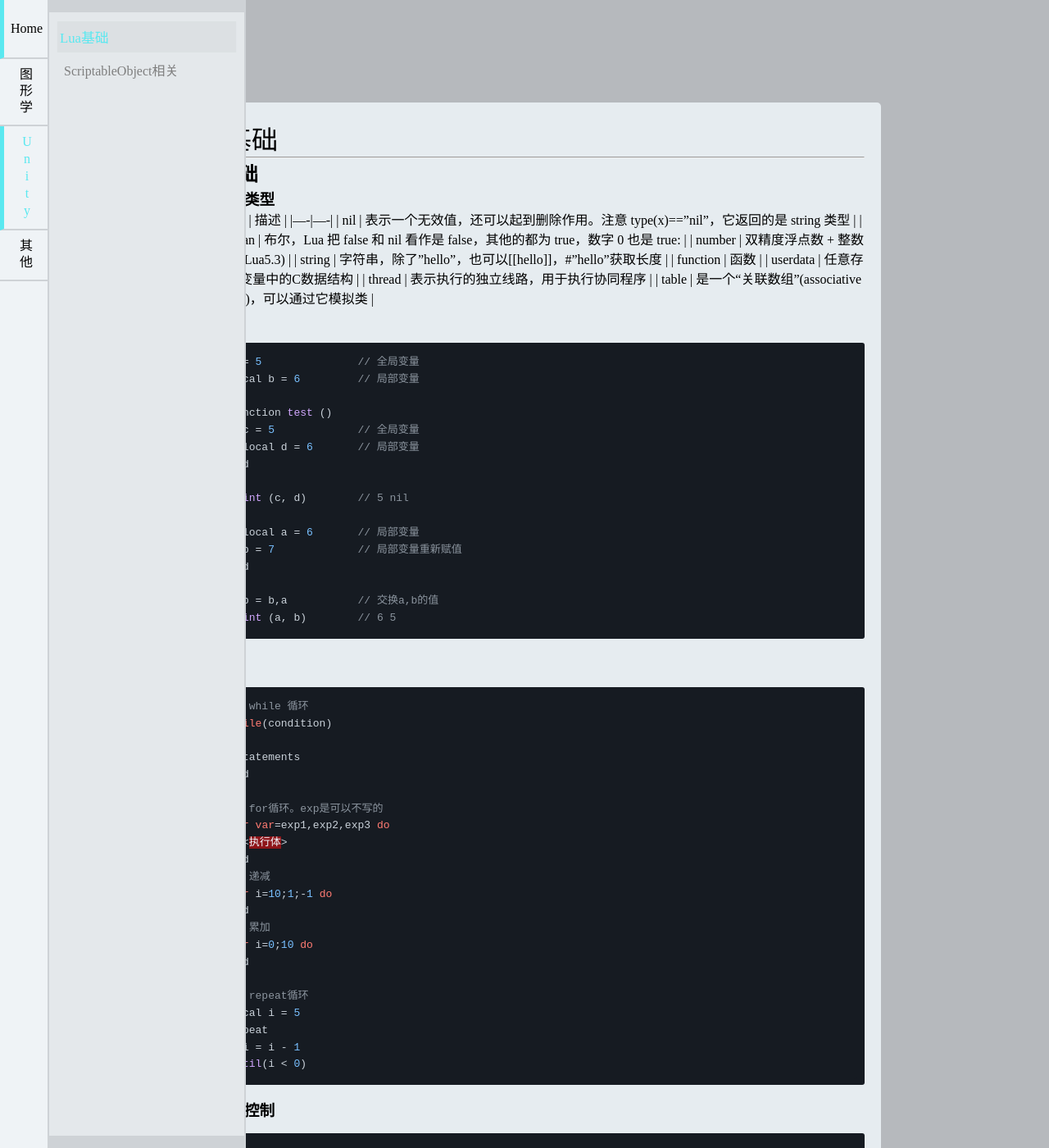
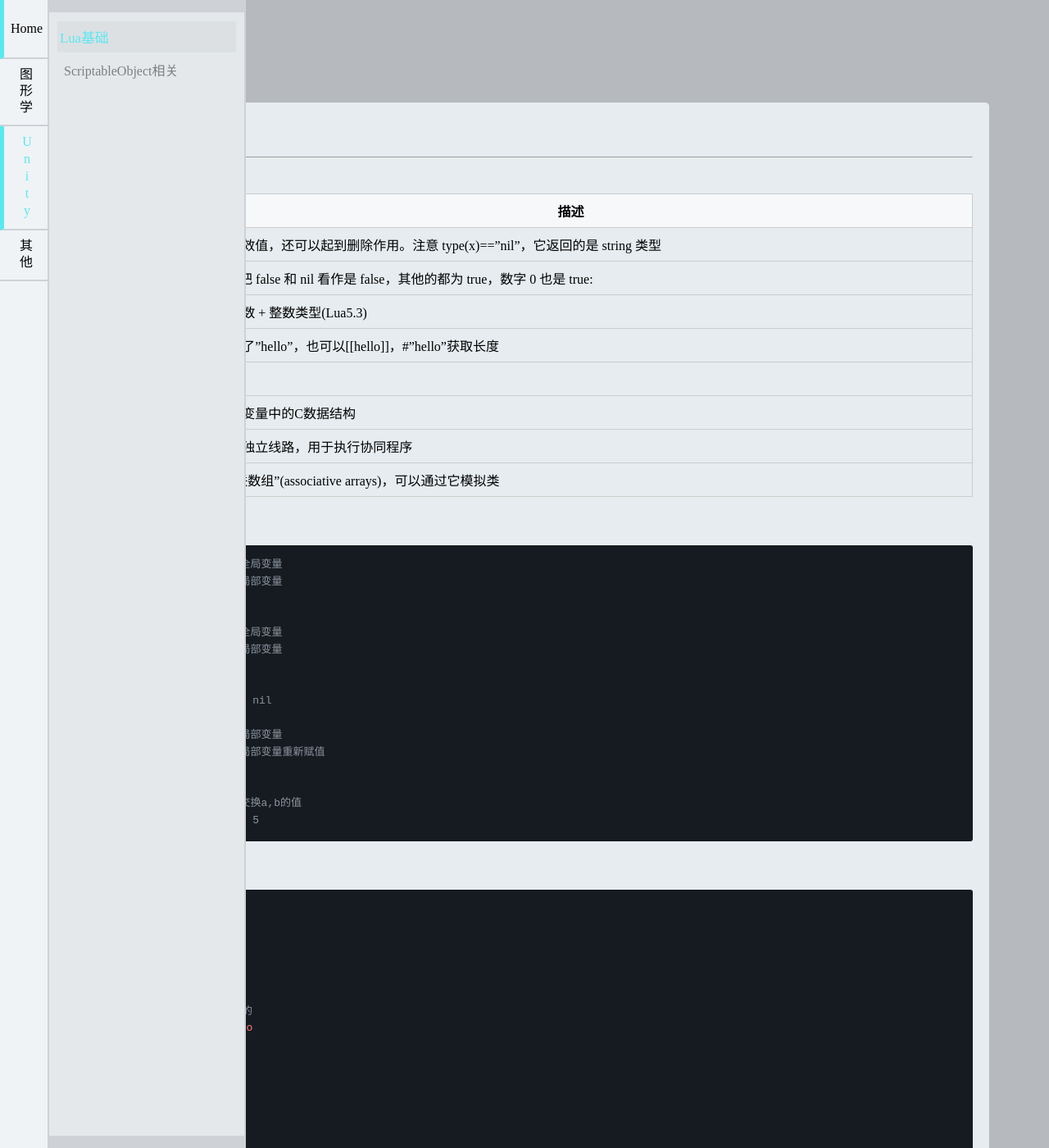
Before and after one commit to SulMoon/SulMoon.github.io, a Jekyll site: the page built from _posts/Unity开发/2026-7-17-Lua基础.markdown, in a window 1280 px wide and 1400 px high. Shown: the whole window at 82% size. Built offline with Jekyll 4.4.1, drawn with Linux system fonts in a browser that asks for light colours; nearby versions of some CDN libraries; some web fonts are replaced.

Commit message:
修复表格格式不正确

````diff
--- a/_posts/Unity开发/2026-7-17-Lua基础.markdown
+++ b/_posts/Unity开发/2026-7-17-Lua基础.markdown
@@ -4,14 +4,13 @@ title:  "Lua基础"
 date:   2026-07-17 14:55:00 +0800
 categories: unity
 # permalink是一个永久性的链接
-# permalink: "/unity-dev/ScriptableObject"
 permalink: /:categories/:title
 ---
 
-## Lua基础
-- ### 数据类型
+### 数据类型
+
 | 类型 | 描述 |
-|----|----|
+| ---- | ---- |
 | nil | 表示一个无效值，还可以起到删除作用。注意 type(x)=="nil"，它返回的是 string 类型 |
 | boolean | 布尔，Lua 把 false 和 nil 看作是 false，其他的都为 true，数字 0 也是 true: |
 | number | 双精度浮点数 + 整数类型(Lua5.3) |
@@ -20,70 +19,74 @@ permalink: /:categories/:title
 | userdata | 任意存储在变量中的C数据结构 |
 | thread | 表示执行的独立线路，用于执行协同程序 |
 | table | 是一个“关联数组”(associative arrays)，可以通过它模拟类 |
-- ### 变量
+
+### 变量
 ```csharp
-  a = 5               // 全局变量
-  local b = 6         // 局部变量
+a = 5               // 全局变量
+local b = 6         // 局部变量
 
-  function test ()
-    c = 5             // 全局变量
-    local d = 6       // 局部变量
+function test ()
+  c = 5             // 全局变量
+  local d = 6       // 局部变量
+end
+
+print (c, d)        // 5 nil
+do
+  local a = 6       // 局部变量
+  b = 7             // 局部变量重新赋值
+end
+
+a,b = b,a           // 交换a,b的值
+print (a, b)        // 6 5
+```
+
+### 循环
+```csharp
+// while 循环
+while(condition)
+do
+ statements
+end
+
+// for循环。exp3是可以不写的
+for var=exp1,exp2,exp3 do
+  statements
+end
+// 递减
+for i=10;1;-1 do
+end
+// 累加
+for i=0;10 do
+end
+
+// repeat循环
+local i = 5
+repeat
+  i = i - 1
+until(i < 0)
+```
+
+### 流程控制
+```csharp
+a = 10
+if (a == 10)
+then
+  print("a是10")
+elseif (a == 20)
+then
+  print("a是20")
+else
+  print("a不是10也不是20")
+end
+```
+
+### 函数
+```csharp
+// Lua的函数支持多返回值
+function max(num1, num2)
+  if (num1 > num2) then
+    return num1, num1 - num2
   end
-
-  print (c, d)        // 5 nil
-  do
-    local a = 6       // 局部变量
-    b = 7             // 局部变量重新赋值
-  end
-
-  a,b = b,a           // 交换a,b的值
-  print (a, b)        // 6 5
+  return num2, num2 - num1
+end
 ```
-- ### 循环
-```csharp
-  // while 循环
-  while(condition)
-  do
-   statements
-  end
-
-  // for循环。exp是可以不写的
-  for var=exp1,exp2,exp3 do
-    <执行体>
-  end
-  // 递减
-  for i=10;1;-1 do
-  end
-  // 累加
-  for i=0;10 do
-  end
-
-  // repeat循环
-  local i = 5
-  repeat
-    i = i - 1
-  until(i < 0)
-```
-- ### 流程控制
-```csharp
-  a = 10
-  if (a == 10)
-  then
-    print("a是10")
-  elseif (a == 20)
-  then
-    print("a是20")
-  else
-    print("a不是10也不是20")
-  end
-```
-- ### 函数
-```csharp
-  // Lua的函数支持多返回值
-  function max(num1, num2)
-    if (num1 > num2) then
-      return num1, num1 - num2
-    end
-    return num2, num2 - num1
-  end
-```
--- a/assets/css/style.css
+++ b/assets/css/style.css
@@ -201,9 +201,9 @@ body {
 } */
 
 .post-content {
-    margin-top: 125px;
+    margin: 125px 0px;
 
-    width: 230mm;
+    width: 300mm;
     height: auto;
     min-height: 297mm;
 
@@ -212,6 +212,23 @@ body {
     border-radius: 5px;
 }
 
+.post-content table {
+    width: 100%;
+    border-collapse: collapse;
+    margin: 16px 0;
+}
+
+.post-content th,
+.post-content td {
+    border: 1px solid #ccc;
+    padding: 8px;
+}
+
+.post-content th {
+    background: #f6f8fa;
+    font-weight: bold;
+}
+
 .post-content li {
     margin-left: 35px;
 }
````
